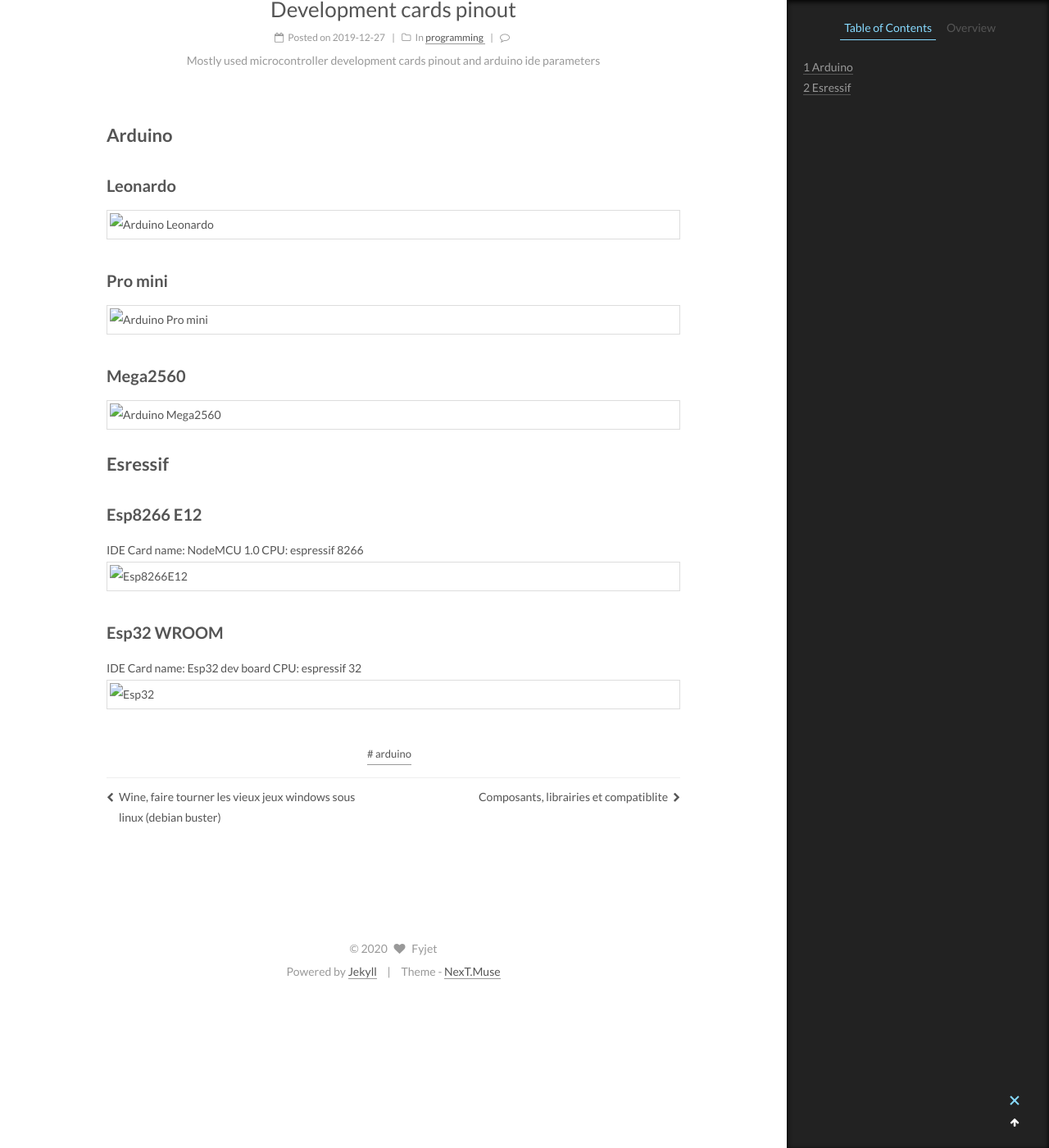
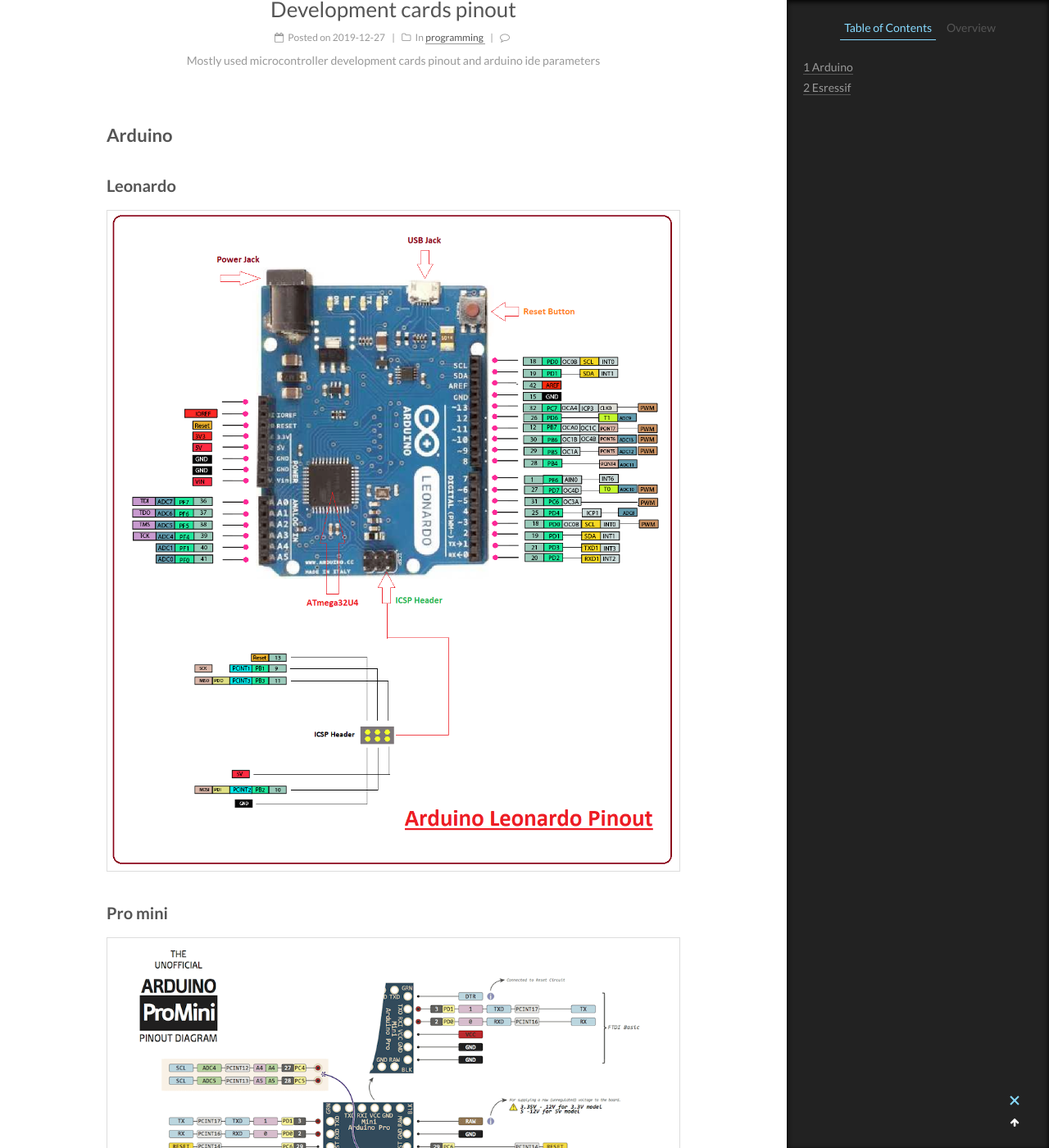
Before and after one commit to fyjet/unotes, a Jekyll site: the page built from _posts/2019/2019-12-27-development-cards-pinout.md, in a window 1280 px wide and 1400 px high, scrolled down 385 px. Shown: the whole window at 82% size. Built offline with Jekyll 4.4.1, drawn with Linux system fonts in a browser that asks for light colours; comment, search, counter and statistics services are not loaded.

Commit message:
supp ligne

```diff
--- a/_posts/2019/2019-12-27-development-cards-pinout.md
+++ b/_posts/2019/2019-12-27-development-cards-pinout.md
@@ -10,18 +10,18 @@ categories:
 ---
 # Arduino
 ## Leonardo
-![Arduino Leonardo](../assets/img/pinout_Arduino_leonardo.png)
+![Arduino Leonardo](/unotes/assets/img/pinout_Arduino_leonardo.png)
 ## Pro mini
-![Arduino Pro mini](../assets/img/pinout_Arduino_Pro_Mini.png)
+![Arduino Pro mini](/unotes/assets/img/pinout_Arduino_Pro_Mini.png)
 ## Mega2560
-![Arduino Mega2560](../assets/img/pinout_Arduino-Mega2560.jpg)
+![Arduino Mega2560](/unotes/assets/img/pinout_Arduino-Mega2560.jpg)
 
 # Esressif
 ## Esp8266 E12
 IDE Card name: NodeMCU 1.0
 CPU: espressif 8266
-![Esp8266E12](../assets/img/pinout_esp8266_e12.png)
+![Esp8266E12](/unotes/assets/img/pinout_esp8266_e12.png)
 ## Esp32 WROOM
 IDE Card name: Esp32 dev board
 CPU: espressif 32
-![Esp32](../assets/img/pinout_esp32_wroom.jpg)
+![Esp32](/unotes/assets/img/pinout_esp32_wroom.jpg)
```
